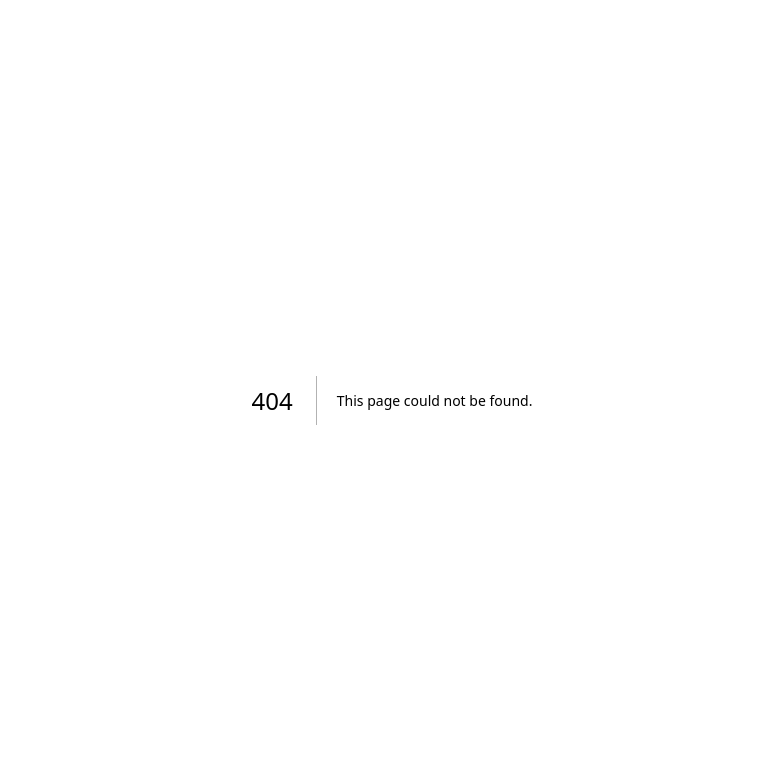
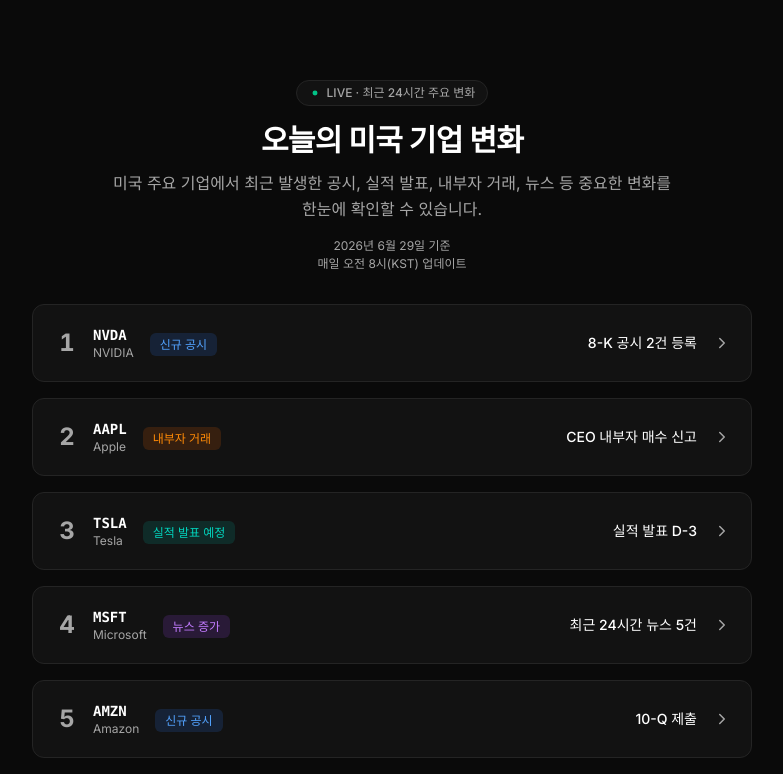
Before and after one commit to nudgefilm/ticker-flow, a Next.js app: page /preview/daily-changes in a window 1280 px wide. Before the commit this address had no page. Shown: the top 774 px of the page, without its empty margins (248-1031 px from the left). Built offline with nearby package versions, Linux system fonts and the light colour scheme.

Commit message:
feat: add DailyChangesPreviewPage component and preview image
Added a new page component for daily changes preview and included a preview image.

Co-authored-by: nudgefilm <251483526+nudgefilm@users.noreply.github.com>

```diff
--- /dev/null
+++ b/src/app/preview/daily-changes/page.tsx
@@ -0,0 +1,11 @@
+import DailyChanges from "@/components/landing/daily-changes";
+
+export const dynamic = "force-static";
+
+export default function DailyChangesPreviewPage() {
+  return (
+    <main className="min-h-screen bg-background">
+      <DailyChanges />
+    </main>
+  );
+}
```
Also changed, not shown: preview-shot.png (added).
